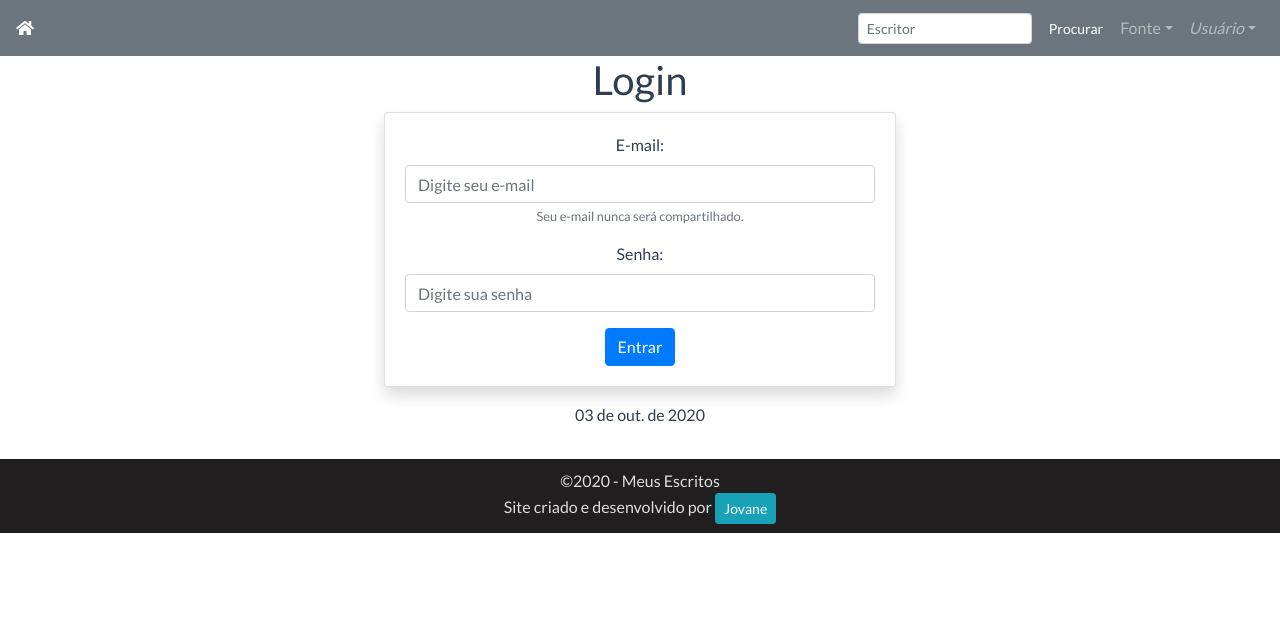
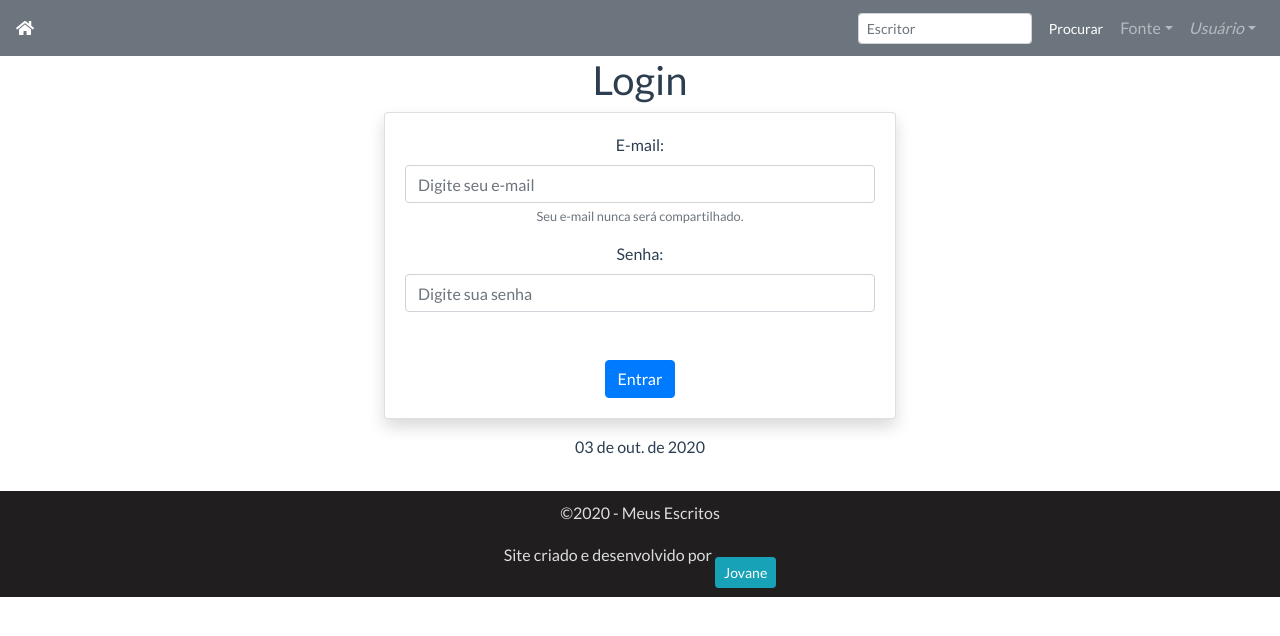
Before and after one commit to jcgsr/Dashboard, a Vue app: page /login in a window 1280 px wide. Shown: the top 636 px of the page. Built offline with nearby package versions, Linux system fonts and the light colour scheme.

Commit message:
login and register

```diff
--- a/src/components/Dashboard.vue
+++ b/src/components/Dashboard.vue
@@ -1,5 +1,6 @@
 <template>
   <div>
+    <h1 class="mt-4">Bem-vindo ao seu Painel de Controle</h1>
     <b-button v-b-toggle.sidebar-right>Painel</b-button>
     <b-sidebar id="sidebar-right" title="Painel" left shadow>
       <div class="px-3 py-2">
--- a/src/components/Login.vue
+++ b/src/components/Login.vue
@@ -2,7 +2,8 @@
   <div class="login">
     <h1>Login</h1>
     <b-card class="shadow">
-      <b-form @submit="onSubmit" @reset="onReset" v-if="show">
+      <div v-if="error" class="alert alert-danger">{{ error }}</div>
+      <b-form @submit.prevent="submit" v-if="show">
         <b-form-group
           id="input-group-1"
           label="E-mail:"
@@ -31,13 +32,12 @@
         <b-button type="submit" variant="primary">Entrar</b-button>
       </b-form>
     </b-card>
-    <!-- <b-card class="mt-3" header="Form Data Result">
-      <pre class="m-0">{{ form }}</pre>
-    </b-card> -->
   </div>
 </template>
 
 <script>
+import firebase from "firebase";
+
 export default {
   name: "Login",
   data() {
@@ -47,24 +47,20 @@ export default {
         password: "",
       },
       show: true,
+      error: null,
     };
   },
   methods: {
-    onSubmit(evt) {
-      evt.preventDefault();
-      alert(JSON.stringify(this.form));
-    },
-    onReset(evt) {
-      evt.preventDefault();
-      // Reset our form values
-      this.form.email = "";
-      this.form.password = "";
-
-      // Trick to reset/clear native browser form validation state
-      this.show = false;
-      this.$nextTick(() => {
-        this.show = true;
-      });
+    submit() {
+      firebase
+        .auth()
+        .signInWithEmailAndPassword(this.form.email, this.form.password)
+        .then(() => {
+          this.$router.replace({ name: "dashboard" });
+        })
+        .catch((err) => {
+          this.error = err.message;
+        });
     },
   },
 };
--- a/src/router.js
+++ b/src/router.js
@@ -4,6 +4,7 @@ import Router from 'vue-router'
 import Home from './components/Home'
 import Register from './components/Register'
 import Login from './components/Login'
+import Dashboard from './components/Dashboard'
 
 Vue.use(Router)
 
@@ -22,5 +23,9 @@ export default new Router({
       path: '/login',
       name: 'login',
       component: Login
+   }, {
+      path: '/dashboard',
+      name: 'dashboard',
+      component: Dashboard
    }]
 })
```
